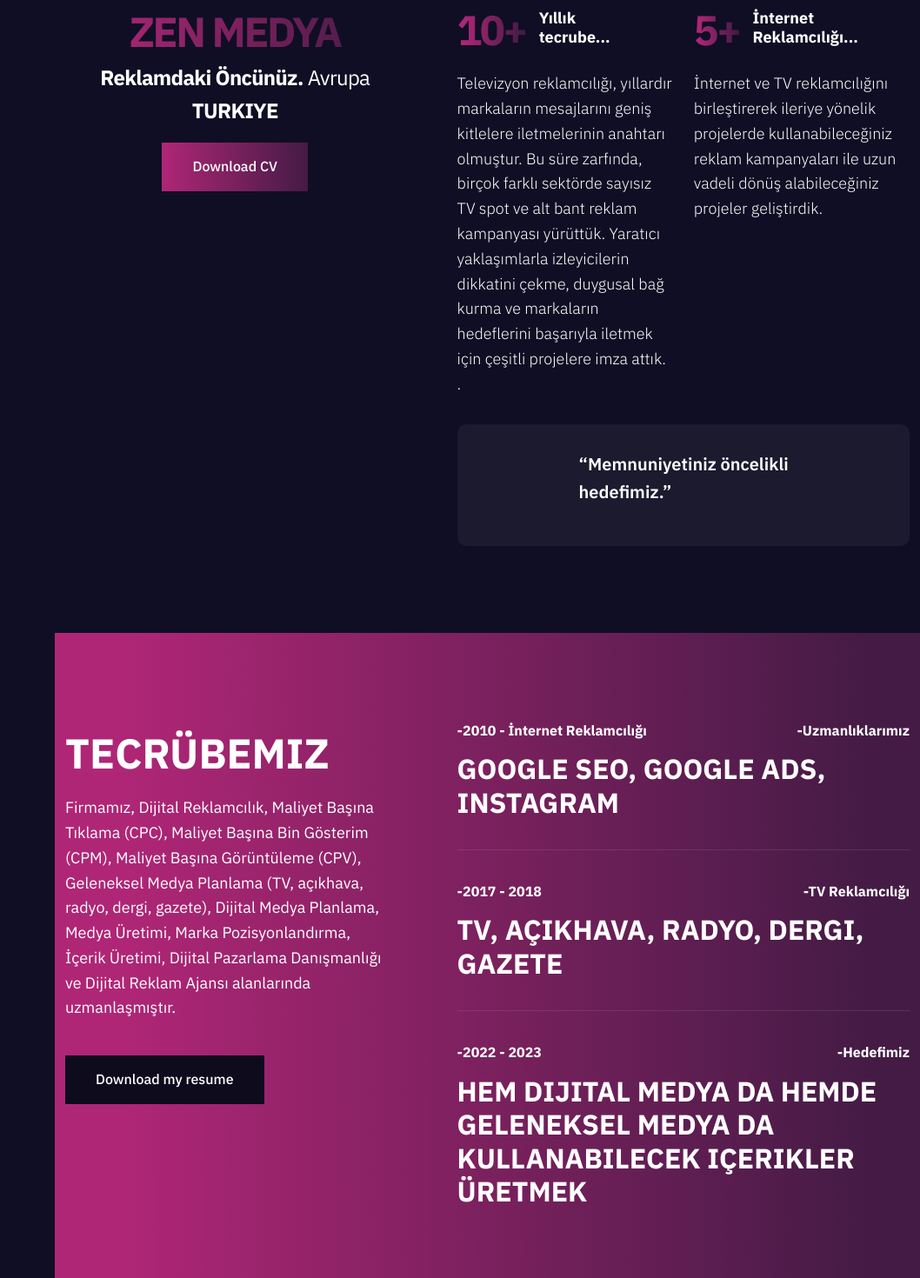
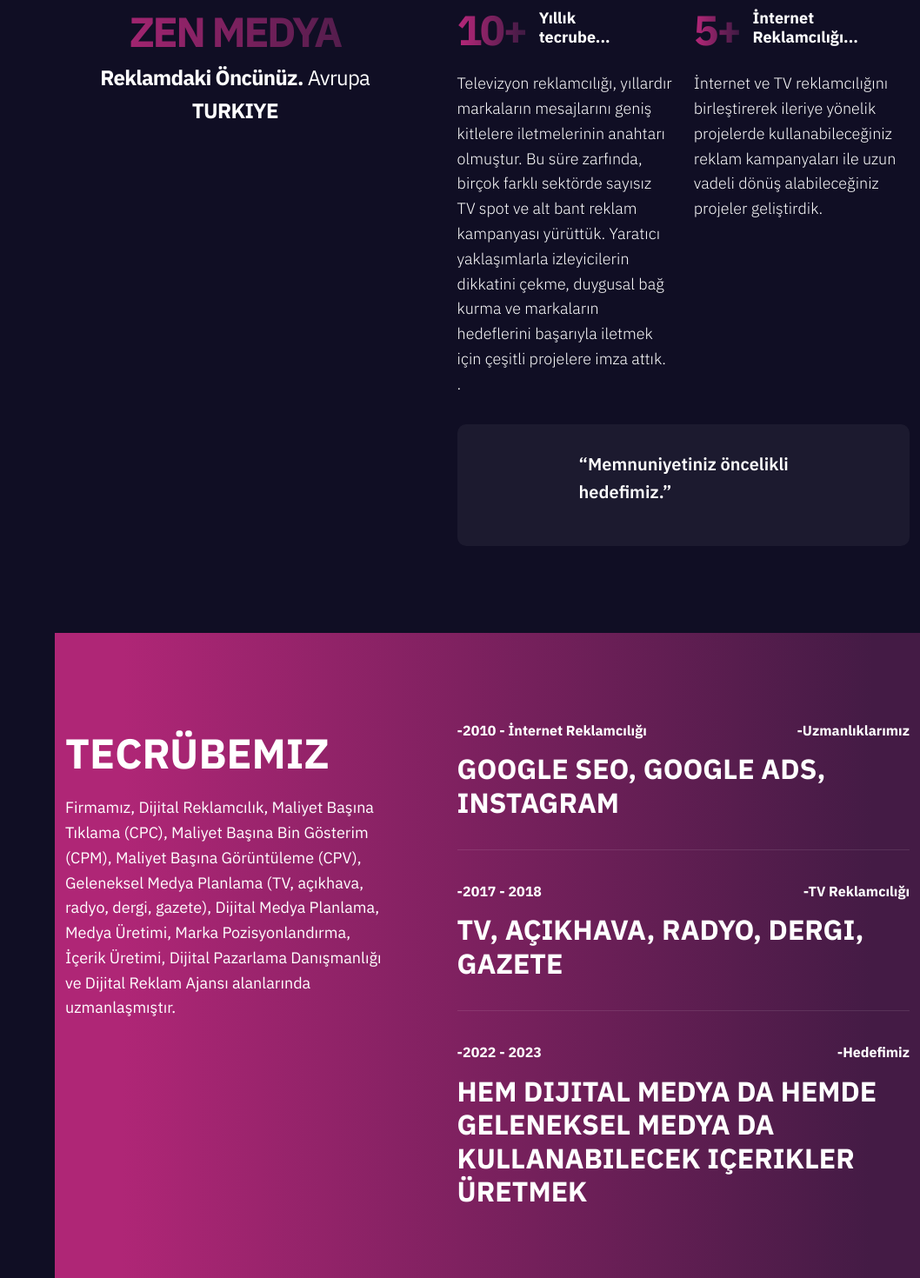
Before and after one commit to bahacan112/oto, a React (Vite) app: page / in a window 1280 px wide. Shown: the part 1335-2805 px from the top of the page at 87% size, without its empty margins (222-1280 px from the left). Built offline with nearby package versions, Linux system fonts and the light colour scheme; some icons are missing.

Commit message:
download butonları kaldırıldı

```diff
--- a/src/components/About/About.jsx
+++ b/src/components/About/About.jsx
@@ -25,11 +25,7 @@ const About = ({ data }) => {
               </div>
               <h3>{name}</h3>
               <p>{perser(designation)}</p>
-              <div className="btn-bar">
-                <a className="px-btn" href={resumeCv} download>
-                  Download CV <Icon icon="bi-download" />
-                </a>
-              </div>
+
             </div>
           </div>
           <div className="col-lg-7 ps-xl-5">
--- a/src/components/Experience/Experience.jsx
+++ b/src/components/Experience/Experience.jsx
@@ -13,11 +13,7 @@ const Experience = ({ data }) => {
             <div className="section-heading">
               <SectionHeading title="Tecrübemiz" subTitle="" />
               <p data-aos="fade-up" data-aos-duration="800" data-aos-delay="300">{text}</p>
-              <div className="btn-bar" data-aos="fade-up" data-aos-duration="800" data-aos-delay="200">
-                <a href={resumeCv} className="px-btn dark" download>
-                  Download my resume <Icon icon="bi-download" />
-                </a>
-              </div>
+
             </div>
           </div>
           <div className="col-lg-7 ps-xl-5">
--- a/src/data.json
+++ b/src/data.json
@@ -30,7 +30,7 @@
       "ImgLink": "/images/about-banner.jpg",
       "name": "ZEN MEDYA",
       "designation": "Reklamdaki Öncünüz. <span>Avrupa </span> TURKIYE",
-      "resumeCv": "/Resume.pdf"
+      "resumeCv": ""
     },
     "aboutRight": {
       "aboutText": "Zen Medya olarak, reklamcılık dünyasına adanmış bir profesyonellikle ve son 10 yıl boyunca bu alanda birçok farklı platformda deneyim kazandık. Reklam sektörünün dönüşümünü yakından takip etmek ve bu değişime ayak uydurmak bizim için büyük bir tutku haline geldi.",
@@ -69,7 +69,7 @@
   },
   "experienceData": {
     "text": "Firmamız, Dijital Reklamcılık, Maliyet Başına Tıklama (CPC), Maliyet Başına Bin Gösterim (CPM), Maliyet Başına Görüntüleme (CPV), Geleneksel Medya Planlama (TV, açıkhava, radyo, dergi, gazete), Dijital Medya Planlama, Medya Üretimi, Marka Pozisyonlandırma, İçerik Üretimi, Dijital Pazarlama Danışmanlığı ve Dijital Reklam Ajansı alanlarında uzmanlaşmıştır.",
-    "resumeCv": "/Resume.pdf",
+    "resumeCv": "",
     "experience": [
       {
         "start": "2010",
```
